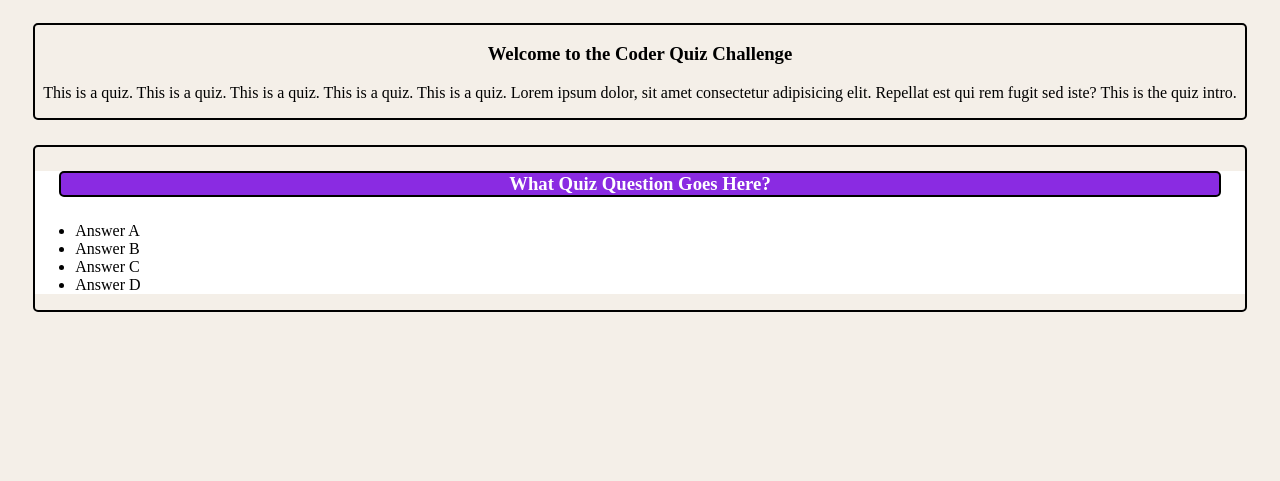
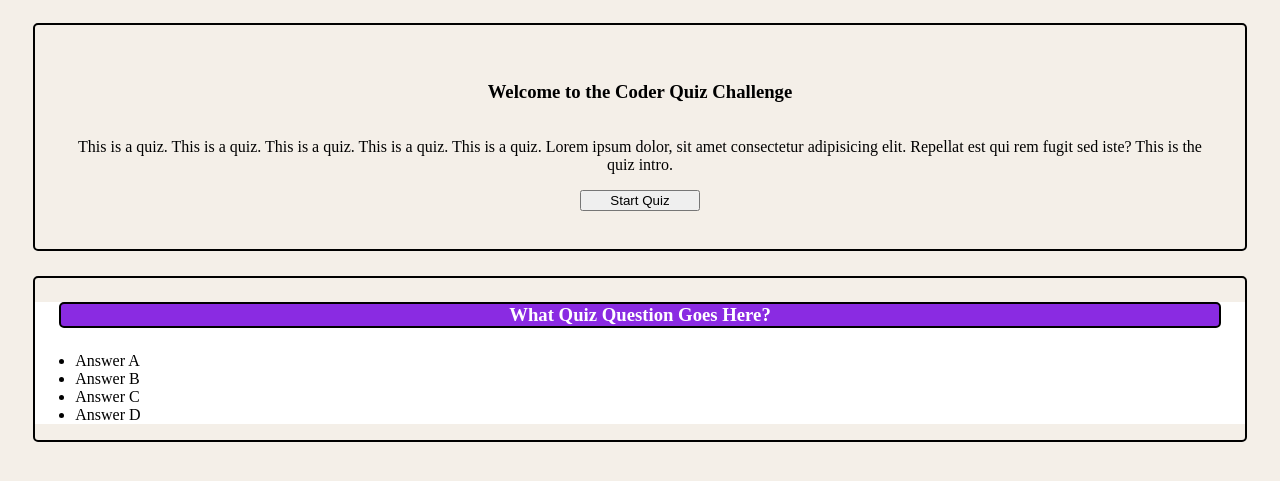
Before and after one commit to xnd0/Code_Quiz_4.2, a plain HTML site: page index.html in a window 1280 px wide. Shown: the part 59-540 px from the top of the page. Drawn offline with Linux system fonts and the light colour scheme.

Commit message:
added 'start quiz' button to intro area

```diff
--- a/index.html
+++ b/index.html
@@ -16,9 +16,14 @@
     </nav>
 
     <!-- Intro Section -->
-    <section class="outline">
+    <section class="outline intro">
         <h3>Welcome to the Coder Quiz Challenge</h3>
         <p>This is a quiz. This is a quiz. This is a quiz. This is a quiz. This is a quiz. Lorem ipsum dolor, sit amet consectetur adipisicing elit. Repellat est qui rem fugit sed iste? This is the quiz intro.</p>
+
+        <!-- 'Start Quiz' button -->
+        <div>
+            <button class="start-button">Start Quiz</button>
+        </div>
     </section>
 
 
--- a/style.css
+++ b/style.css
@@ -31,6 +31,19 @@ p {
     margin: 2%;
 }
 
+.intro {
+    display:flex;
+    flex-wrap: wrap;
+    flex-direction: column;
+    align-items: center;
+    padding: 3%;
+}
+
+.start-button {
+    /* align-self: center; */
+    min-width: 120px;
+}
+
 .card {
     background-color: white;
 }
```
